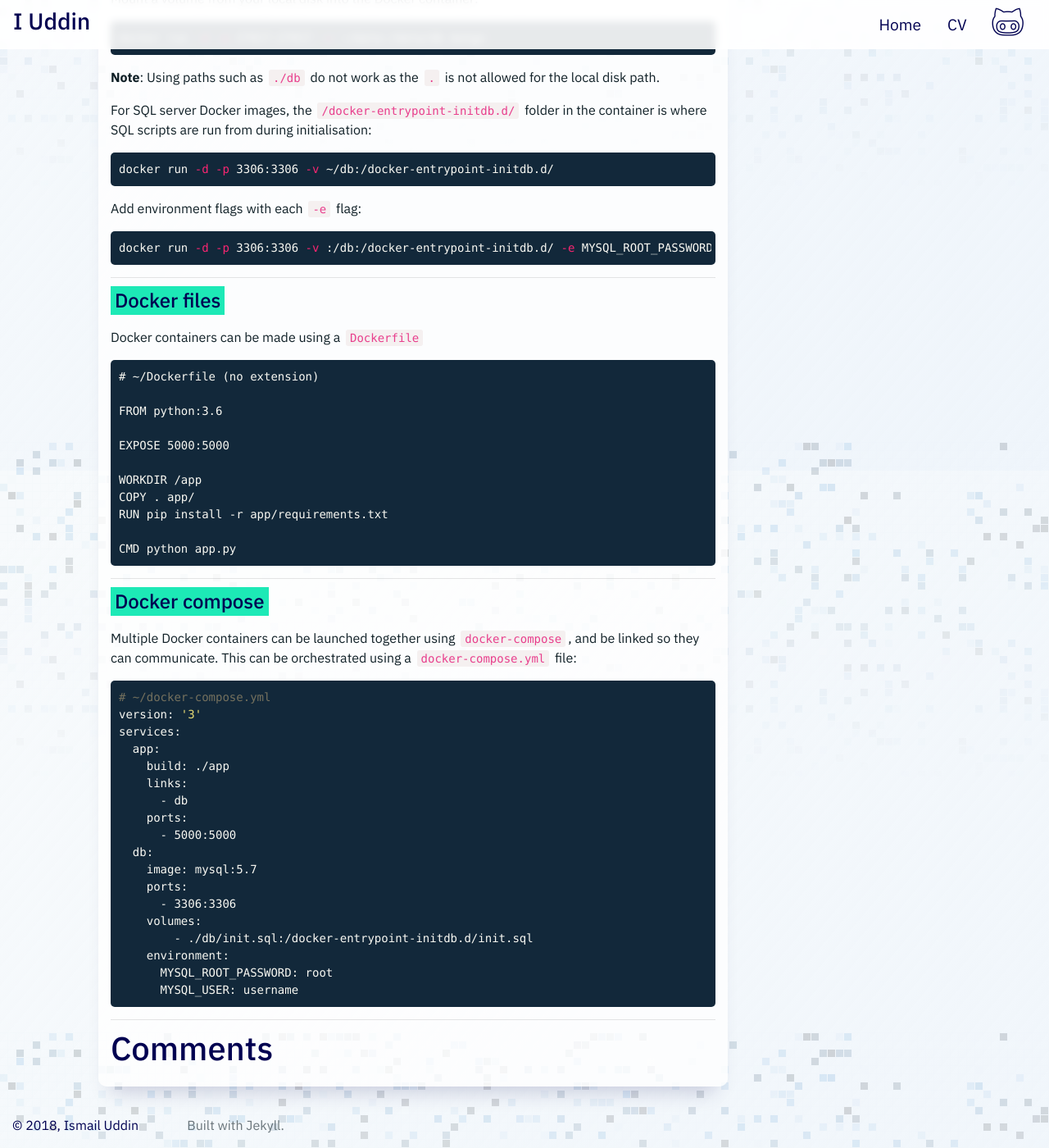
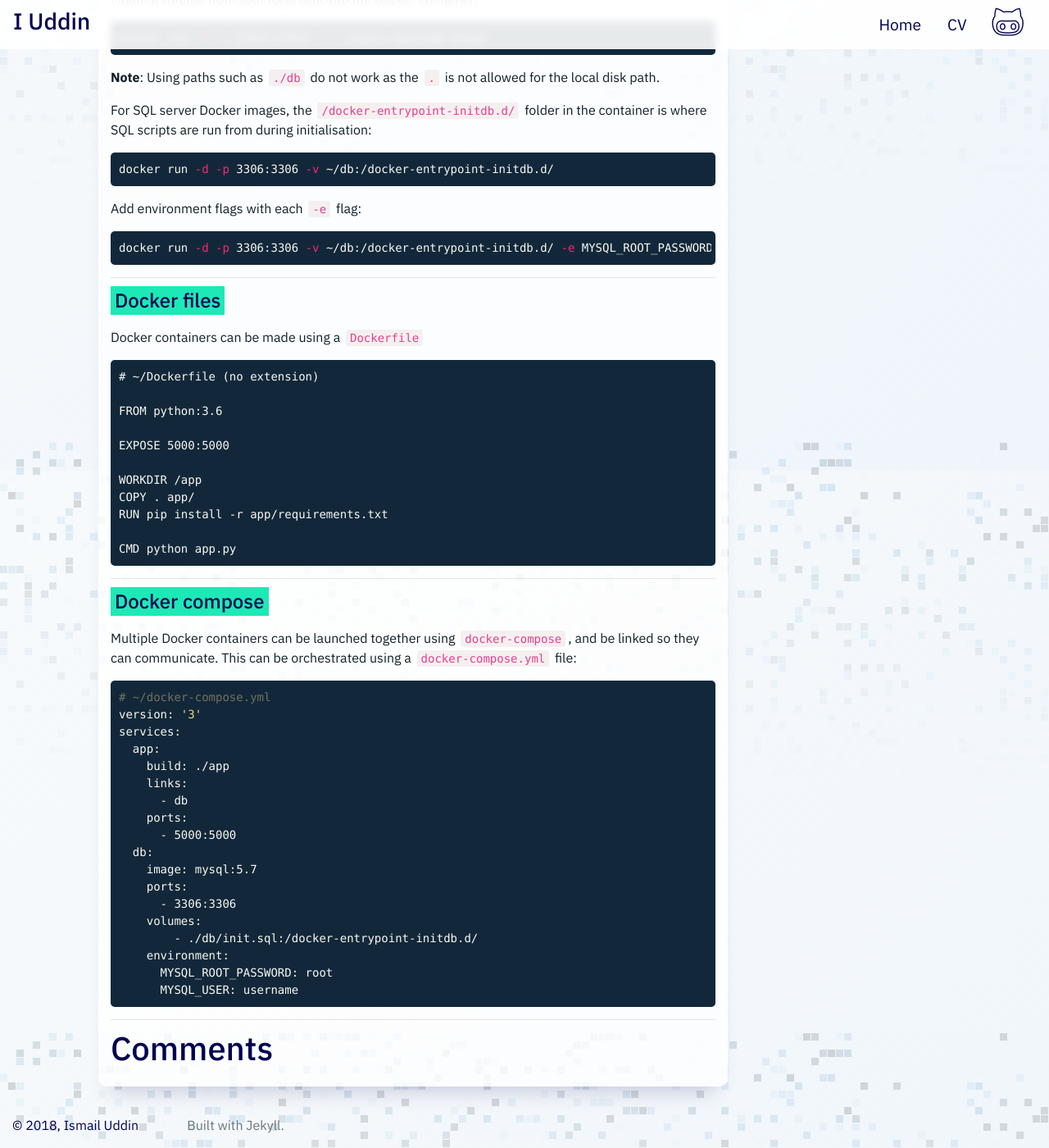
Before and after one commit to ismailuddin/ismailuddin.github.io, a Jekyll site: the page built from _posts/2019-02-12-Docker-cheat-sheet.md, in a window 1280 px wide and 1400 px high, scrolled down 901 px. Shown: the whole window at 82% size. Built offline with Jekyll 4.4.1, drawn with Linux system fonts in a browser that asks for light colours; nearby versions of some CDN libraries; comment, search, counter and statistics services are not loaded.

Commit message:
Update Docker article

````diff
--- a/_posts/2019-02-12-Docker-cheat-sheet.md
+++ b/_posts/2019-02-12-Docker-cheat-sheet.md
@@ -52,7 +52,7 @@
 Add environment flags with each `-e` flag:
 
 ```bash
-docker run -d -p 3306:3306 -v :/db:/docker-entrypoint-initdb.d/ -e MYSQL_ROOT_PASSWORD=root -e MYSQL_USER=user
+docker run -d -p 3306:3306 -v ~/db:/docker-entrypoint-initdb.d/ -e MYSQL_ROOT_PASSWORD=root -e MYSQL_USER=user
 ```
 
 ----------
@@ -93,7 +93,7 @@
     ports:
       - 3306:3306
     volumes:
-        - ./db/init.sql:/docker-entrypoint-initdb.d/init.sql
+        - ./db/init.sql:/docker-entrypoint-initdb.d/
     environment:
       MYSQL_ROOT_PASSWORD: root
       MYSQL_USER: username
````
